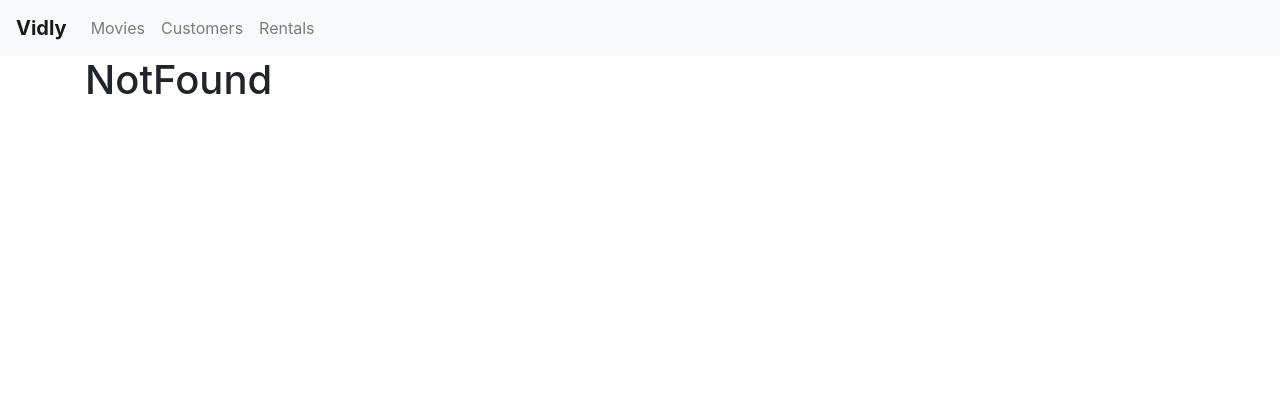
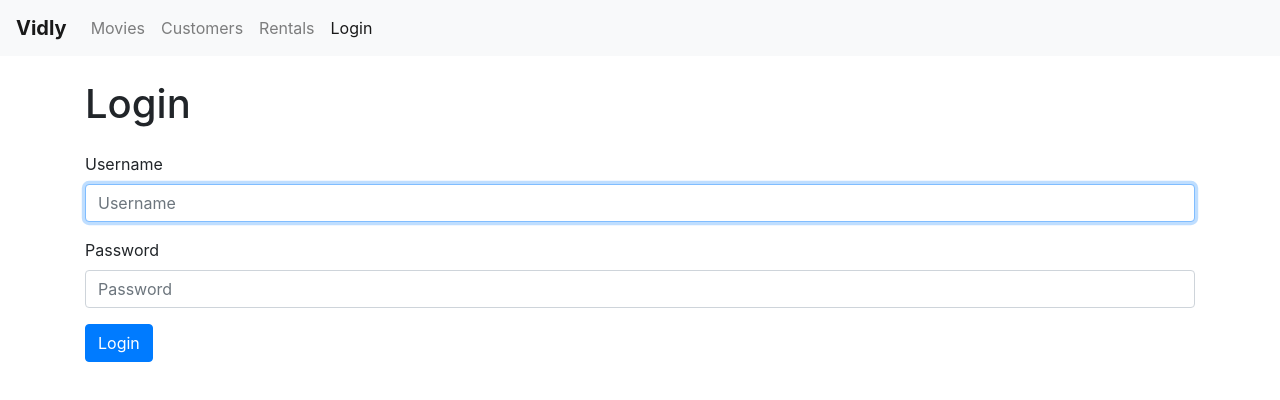
Before and after one commit to agorakis/Vidly-App-React, a React (Create React App) app: page /login in a window 1280 px wide. Before the commit this address led to /not-found. Shown: the top 400 px of the page. Built offline with nearby package versions, Linux system fonts and the light colour scheme.

Commit message:
Implement Login Form

```diff
--- a/src/App.js
+++ b/src/App.js
@@ -7,6 +7,7 @@ import Customers from "./components/customers";
 import Rentals from "./components/rentals";
 import NotFound from "./components/notFound";
 import MovieForm from "./components/movieForm";
+import LoginForm from "./components/loginForm";
 
 function App() {
   return (
@@ -14,6 +15,7 @@ function App() {
       <Navbar />
       <main className="container">
         <Switch>
+          <Route path="/login" component={LoginForm} />
           <Route path="/movies/:id" component={MovieForm} />
           <Route path="/movies" component={Movies} />
           <Route path="/customers" component={Customers} />
--- /dev/null
+++ b/src/components/common/input.jsx
@@ -0,0 +1,20 @@
+import React from "react";
+
+const Input = (props) => {
+  return (
+    <div className="form-group">
+      <label htmlFor={props.name}>{props.label}</label>
+      <input
+        autoFocus={props.autoFocus}
+        onChange={props.onChange}
+        value={props.value}
+        type="text"
+        className="form-control"
+        id={props.name}
+        placeholder={props.label}
+      />
+    </div>
+  );
+};
+
+export default Input;
--- /dev/null
+++ b/src/components/loginForm.jsx
@@ -0,0 +1,49 @@
+import React, { Component } from "react";
+import Input from "./common/input";
+
+class LoginForm extends Component {
+  state = {
+    account: { username: "", password: "" },
+  };
+
+  handleSubmit = (e) => {
+    e.preventDefault();
+    console.log("Form Submitted");
+  };
+
+  handleChange = (e) => {
+    const tempAccount = { ...this.state.account };
+    tempAccount[e.currentTarget.id] = e.currentTarget.value;
+    this.setState({ account: tempAccount });
+  };
+
+  render() {
+    return (
+      <div>
+        <h1 className="mt-4 mb-4">Login</h1>
+        <form onSubmit={this.handleSubmit}>
+          <Input
+            autoFocus="autoFocus"
+            label="Username"
+            name="username"
+            value={this.state.account.username}
+            onChange={this.handleChange}
+          />
+
+          <Input
+            label="Password"
+            name="password"
+            value={this.state.account.password}
+            onChange={this.handleChange}
+          />
+
+          <button type="submit" className="btn btn-primary">
+            Login
+          </button>
+        </form>
+      </div>
+    );
+  }
+}
+
+export default LoginForm;
--- a/src/components/movies.jsx
+++ b/src/components/movies.jsx
@@ -52,7 +52,7 @@ class Movies extends Component {
     if (count === 0) {
       return (
         <React.Fragment>
-          <h3 className="text-center m-3">
+          <h3 className="text-center mt-4 mb-4">
             There are no movies in the database!
           </h3>
           <div className="d-flex justify-content-center">
@@ -83,7 +83,7 @@ class Movies extends Component {
 
     return (
       <React.Fragment>
-        <h3 className="text-center m-3">
+        <h3 className="text-center mt-4 mb-4">
           Showing
           <span className="badge bg-primary text-light ml-2 mr-2">
             {filteredMovies.length}
--- a/src/components/navbar.jsx
+++ b/src/components/navbar.jsx
@@ -35,6 +35,11 @@ const Navbar = () => {
               Rentals
             </NavLink>
           </li>
+          <li className="nav-item">
+            <NavLink className="nav-link" to="/login">
+              Login
+            </NavLink>
+          </li>
         </ul>
       </div>
     </nav>
```
